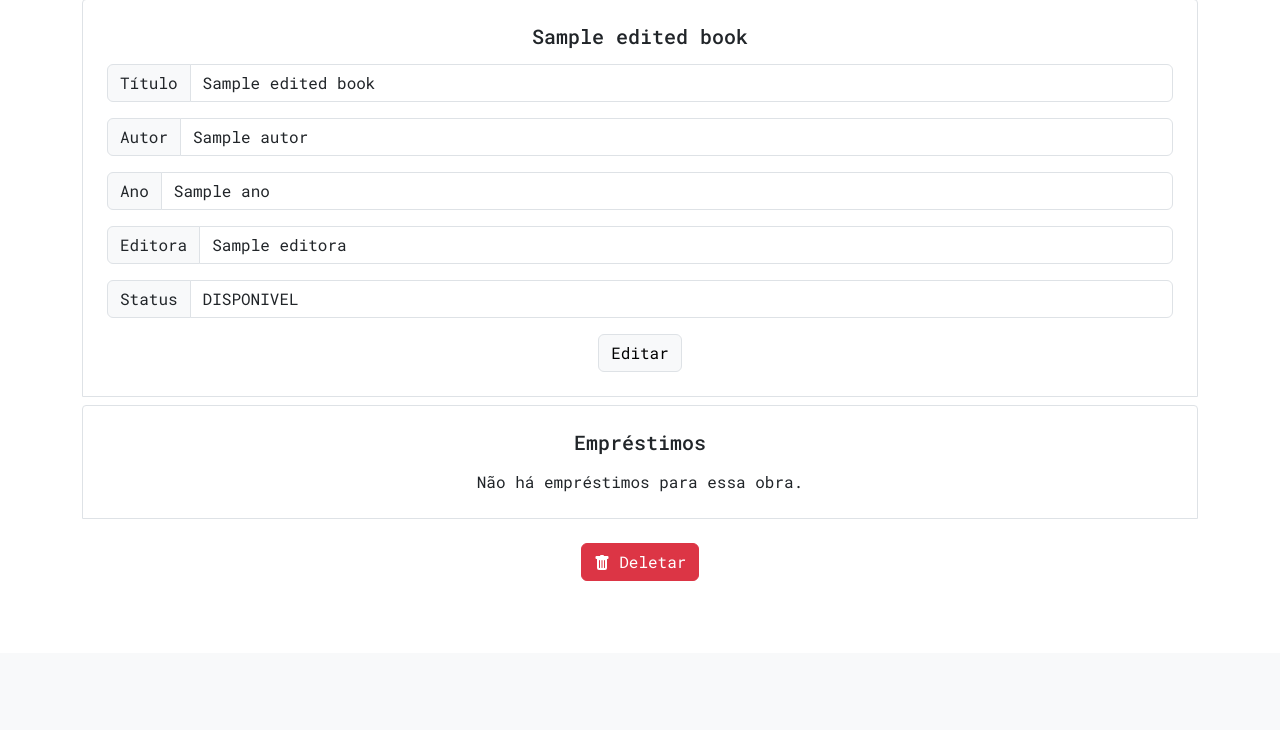
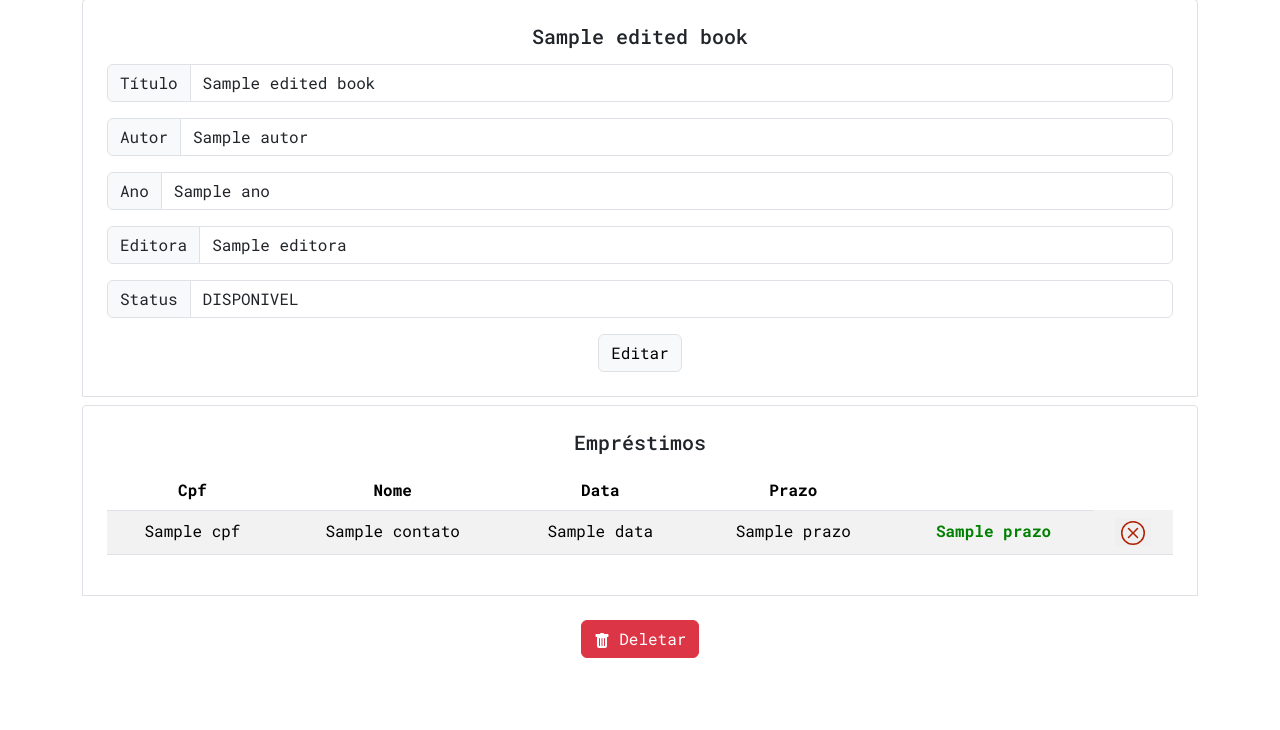
Before and after one commit to CaioXavier89/Urubooks, a Flask app: template templates/acervo/editar.html in a window 1280 px wide. Shown: the part 168-898 px from the top of the page. Before the commit the page ends 749 px from the top, so only its background shows below. Run offline with Flask 3, Linux system fonts and the light colour scheme; the template is opened without the code that fills it: most values are stand-ins (such as "Sample title", 1, 10 or a date in 2020); some libraries are stand-ins or nearby versions.

Commit message:
Finalização de /usuarios/detalhes e  /acervo/editar

```diff
--- a/app.py
+++ b/app.py
@@ -159,7 +159,7 @@ def devolver():
     if obra_id and contato_cpf:
         db.execute("DELETE FROM emprestimos WHERE obra_id = ? AND contato_cpf = ?", obra_id, contato_cpf)
         # adicionar entrada no histórico
-        db.execute("INSERT INTO historico (obra_id, contato_cpf, data, operacao) VALUES (?, ?, ?, 'DEVOLUÇAO')", obra_id, contato_cpf, data)
+        db.execute("INSERT INTO historico (obra_id, contato_cpf, data, operacao) VALUES(?, ?, ?, 'DEVOLUÇAO')", obra_id, contato_cpf, data.isoformat())
         # checar se mais alguém tem aquela obra emprestada, caso negativo mudar status da obra para disponível
         if len(db.execute("SELECT * FROM emprestimos WHERE obra_id = ?", obra_id)) == 0:
             db.execute("UPDATE acervo SET status = 'DISPONIVEL' WHERE id = ?", obra_id)
@@ -383,10 +383,27 @@ def acervo_editar():
 
     # MÉTODO "GET"
     else:
-        if edited_book := db.execute("SELECT * FROM acervo WHERE id = ?", request.args.get('edit-book'))[0]:
-            return render_template("/acervo/editar.html", edited_book=edited_book)
+        obra_id = request.args.get("edit-book")
+        edited_book = db.execute("SELECT * FROM acervo WHERE id = ?", obra_id)
+
+        emprestimos = db.execute(
+            "SELECT * FROM contatos JOIN emprestimos on contatos.cpf = emprestimos.contato_cpf WHERE contatos.cpf IN \
+            (SELECT contato_cpf FROM emprestimos WHERE obra_id = ?)", obra_id
+            )
+
+        hoje = date.today()
+        for row in emprestimos:
+            if hoje > date.fromisoformat(row["prazo"]):
+                row["atrasado"] = "true"
+            else:
+                row["atrasado"] = "false"
+
+        if edited_book:
+            edited_book = edited_book[0]
+
+            return render_template("/acervo/editar.html", edited_book=edited_book, emprestimos=emprestimos)
         else:
-            flash('Error', 'danger')
+            flash('Erro', 'danger')
             return redirect("/acervo")
 
 
--- a/templates/acervo/editar.html
+++ b/templates/acervo/editar.html
@@ -45,7 +45,54 @@
 </div>
 <div class="input-group-container mt-2">
     <h5 class='mb-3'>Empréstimos</h3>
-    <div>Não há empréstimos para essa obra.</div>
+        {% if emprestimos %}
+        <table class="table table-striped">
+            <thead>
+                <th>Cpf</th>
+                <th>Nome</th>
+                <th>Data</th>
+                <th>Prazo</th>
+                <th></th>
+            </thead>
+            <tbody>
+                {% for contato in emprestimos %}
+                <tr>
+                    <td>{{ contato.cpf }}</td>
+                    <td>{{ contato.nome }}</td>
+                    <td>{{ contato.data }}</td>
+                    <td>{{ contato.prazo }}</td>
+                    {% if contato.atrasado == "true" %}
+                        <td style="color:red"><b>{{ contato.prazo }}<b></td>
+                    {% else %}
+                        <td style="color:green"><b>{{ contato.prazo }}<b></td>
+                    {% endif %}
+                    <td>
+                        <form action="/devolver" method="post">
+                            <input name="book-id" type="hidden" value="{{ edited_book.id }}">
+                            <input name="user-id" type="hidden" value="{{ contato.cpf }}">
+                            <button style="border-style: none" type="submit">
+                                <svg xmlns="http://www.w3.org/2000/svg" width="24" height="24" fill="#B01F00" class="bi bi-x-circle" viewBox="0 0 16 16">
+                                    <path d="M8 15A7 7 0 1 1 8 1a7 7 0 0 1 0 14m0 1A8 8 0 1 0 8 0a8 8 0 0 0 0 16"/>
+                                    <path d="M4.646 4.646a.5.5 0 0 1 .708 0L8 7.293l2.646-2.647a.5.5 0 0 1 .708.708L8.707 8l2.647 2.646a.5.5 0 0 1-.708.708L8 8.707l-2.646 2.647a.5.5 0 0 1-.708-.708L7.293 8 4.646 5.354a.5.5 0 0 1 0-.708"/>
+                                </svg>
+                            </button>
+                        </form>
+                    </td>
+                </tr>
+                {% endfor %}
+            </tbody>
+        </table>
+        {% else %}
+            <div>Não há empréstimos para essa obra.</div>
+            <div>
+                <form action="/emprestar" method="get">
+                    <input name="book-id" value="{{ edited_book.id }}" type='hidden'/>
+                    <button type='submit' class="btn btn-light btn-border mt-3">
+                        Emprestar
+                    </button>
+                </form>
+            </div>
+        {% endif %}
 </div>
 <div class="col-auto mt-4">
     <form action="/acervo/editar" method="post" onsubmit="return showWarning()">
--- a/templates/usuarios/detalhes.html
+++ b/templates/usuarios/detalhes.html
@@ -43,10 +43,8 @@
         {% if emprestimos %}
         <table class="table table-striped">
             <thead>
-                <th>Livro</th>
-                <th>Autor</th>
-                <th>Editora</th>
-                <th>Ano</th>
+                <th>CPF</th>
+                <th>Nome</th>
                 <th>Data</th>
                 <th>Prazo</th>
                 <th></th>
```
Also changed, not shown: urubooks.db.
